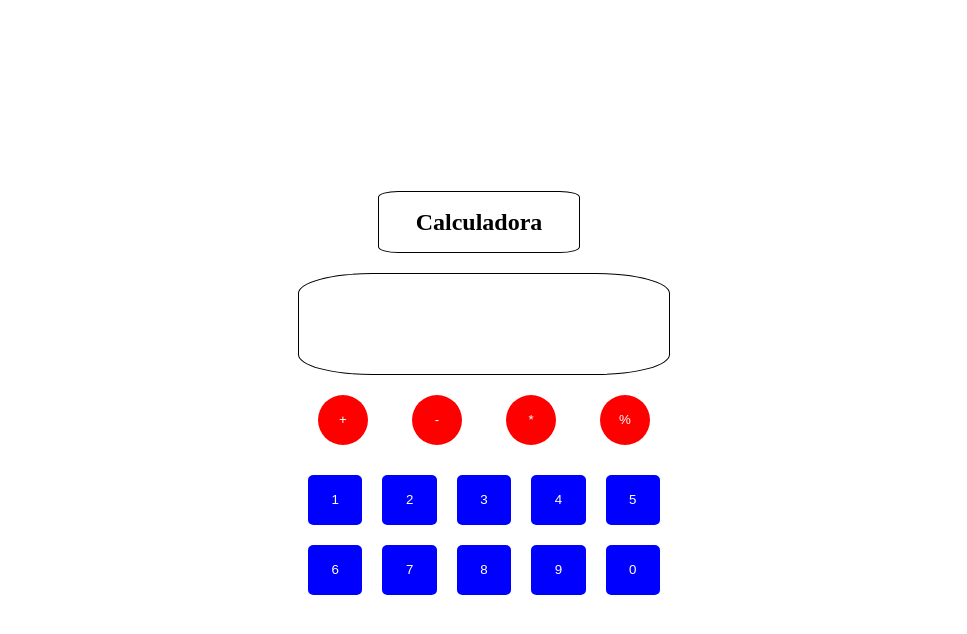
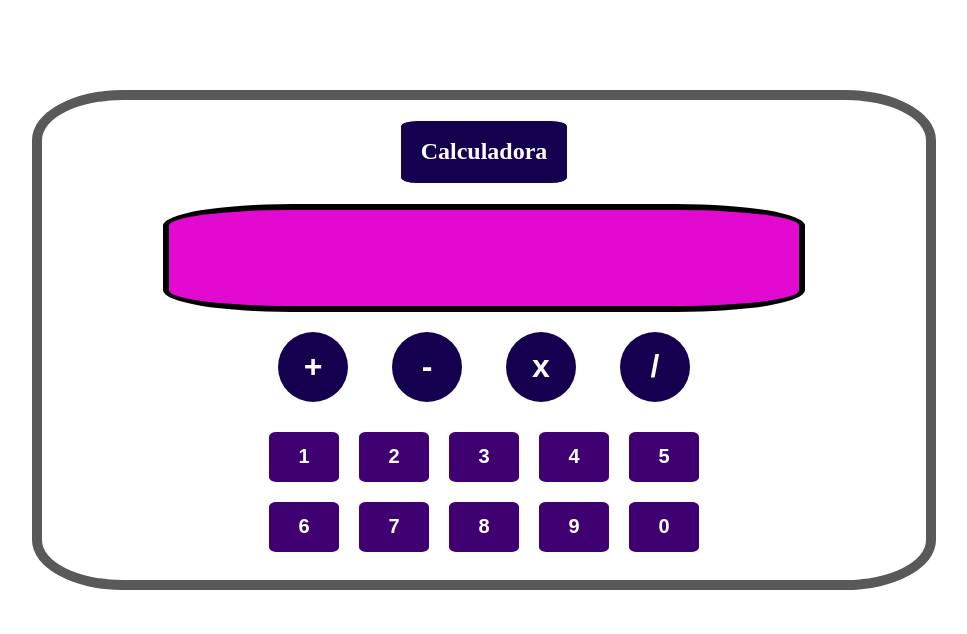
Before and after one commit to Kandresdiaz/Calculadora, a plain HTML site: page index.html in a window 1280 px wide. Shown: the whole page, without its empty margins (156-1123 px from the left). Drawn offline with Linux system fonts and the light colour scheme.

Commit message:
agregando text

```diff
--- a/index.html
+++ b/index.html
@@ -11,32 +11,34 @@
 <body>
     <section id="contenedor">
 
-            <form action="" id="">
-                <h1 id="encabezado">Calculadora</h1>
-                <div id="pantalla"></div>
+        <h1 id="encabezado">Calculadora</h1>
+                <div id="pantalla"> </div>
                 <div class="operaciones">
-                    <input type="button" value="+" id="suma">
-                    <input type="button" value="-">
-                    <input type="button" value="*">
-                    <input type="button" value="%">
+                    <input  class="operador" type="button" value="+" >
+                    <input  class="operador" type="button" value="-">
+                    <input  class="operador" type="button" value="x">
+                    <input  class="operador" type="button" value="/">
                 </div>
                <div id="botones">
-                <input type="button" value="1" id="uno">
-                <input type="button" value="2" >
-                <input type="button" value="3">
-                <input type="button" value="4">
-                <input type="button" value="5">
-                <input type="button" value="6">
-                <input type="button" value="7">
-                <input type="button" value="8">
-                <input type="button" value="9">
-                <input type="button" value="0">
+                <input  class="boton" type="button" value="1" >
+                <input  class="boton" type="button" value="2" >
+                <input  class="boton" type="button" value="3" >
+                <input  class="boton" type="button" value="4" >
+                <input  class="boton" type="button" value="5" >
+                <input  class="boton" type="button" value="6" >
+                <input  class="boton" type="button" value="7" >
+                <input  class="boton" type="button" value="8" >
+                <input  class="boton" type="button" value="9" >
+                <input  class="boton" type="button" value="0" >
                 <br>
-
                </div>
 
+        <div class="container">
 
-            </form>
+
+        </div>
+
+
     </section>
 
     <script src="./main.js"></script>
--- a/main.js
+++ b/main.js
@@ -1,7 +1,38 @@
-let uno = document.getElementById('uno')
-let suma = document.getElementById('suma')
-let pantalla= document.getElementById('pantalla')
-suma.addEventListener('click',()=>{
-pantalla.innerHTML()
+let pantalla= document.getElementById("pantalla")
+let operador=document.querySelectorAll('.operador')
+let numero =document.querySelectorAll('.boton')
 
+//aca pinto los numeros
+function capturarNumero(x){
+    pantalla.innerHTML+=x
+}
+function capturarOperador(x){
+    pantalla.innerHTML += operador[x].value
+}
+
+numero.forEach((x,i)=>{
+    if(i===9){
+        x.addEventListener('click',()=>capturarNumero(0))
+    }else{
+        x.addEventListener('click',()=>capturarNumero(i+1))
+    }
 })
+
+operador.forEach((x,i)=>{
+    x.addEventListener('click',()=>capturarOperador(i))
+})
+//operador[0]=suma
+//operador[1]=resta
+//operador[2]=multi
+//operador[3]=divi
+
+
+
+
+/* function operador(x){
+switch(x){
+    case '+':
+
+    break;
+}
+} */
--- a/style.css
+++ b/style.css
@@ -5,63 +5,79 @@
 }
 body{
 background-image: url(./imagenes/fondo.jpg);
-
+}
+#encabezado{
+    background: #150050;
+    color: white;
+    border: 1px solid;
+    height: 60px;
+    padding: 2px 20px;
+    display: flex;
+    align-items: center;
+    border-radius: 10%;
 }
 #contenedor {
+    background-color: rgba(254, 254, 255, 0.281) ;
+    border: 10px solid rgba(0, 0, 0, 0.651)  ;
+    border-radius: 10%;
     display: flex;
+    flex-direction: column;
     align-items: center;
     justify-content: center;
-    height: 90vh;
-    width: 100%;
+    height: 60vh;
+    width: 70%;
+    margin: 90px auto;
 }
-
-#encabezado{
-    background: white;
-    margin-left: 80px;
-    border: 1px solid;
-    height: 60px;
-    width:200px;
-    display: flex;
-    text-align: center;
-    align-items: center;
-    justify-content: center;
-    border-radius: 10%;
+.operador{
+    /* padding:10px 20px; */
+    width: 70px;
+    height: 70px;
+    margin: 20px;
+    border-radius: 50% ;
+    background:#150050;
+    color: white;
+    font-weight: 700;
+    font-size: 2rem;
+    /* border: 1px solid; */
 }
-
 #pantalla{
-    border: 1px solid;
+    width: 70%;
+    border: 6px solid;
     height: 100px;
     border-radius: 20%;
     display: flex;
-    text-align: center;
-    justify-content: center;
-    background: white   ;
+    align-items: center;
+    background: rgb(226, 10, 208);
+    padding-left: 10px;
+    font-size: 3rem;
+    overflow: hidden;
 }
 
 #botones{
     display: grid;
-  grid-template-columns: repeat(5,1fr);
-  height: 100px;
+   grid-template-columns: repeat(5,1fr);
 }
- input:hover{
-border: 2px solid green;
+.boton{
+    height: 70px;
+    width: 70px;
+    font-size: 20px;
+    font-weight: bold;
+}
+.boton:hover{
+    border: 6px solid white;
+}
+ .operador:hover{
+border: 6px solid white;
+
 }
 /* #operaciones input:hover{
     border: 2px solid green;
 } */
-.operaciones input{
-    height: 50px;
-    width: 50px;
-    margin: 20px;
-    border-radius: 50% ;
-    background: red;
-    color: white;
-    /* border: 1px solid; */
-}
+
 #botones input{
     border-radius: 10%;
     margin: 10px;
     height: 50px;
-    background: blue;
+    background:#3F0071;
     color: white;
 }
```
